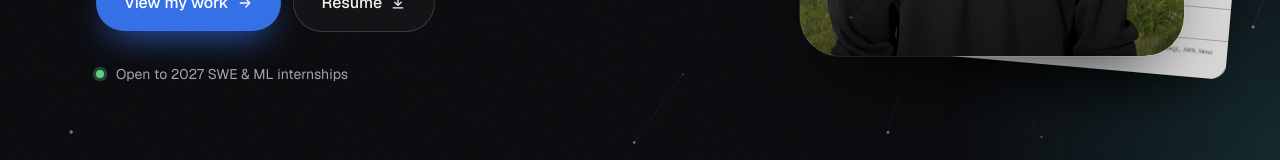
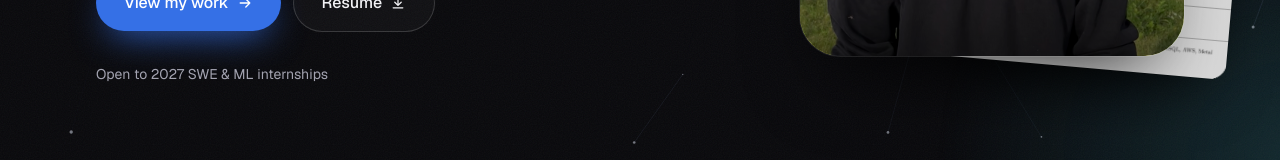
Before and after one commit to D-Haran/Personal-Portfolio, a Next.js app: page / in a window 1280 px wide. Shown: the part 612-772 px from the top of the page. Built offline with nearby package versions, Linux system fonts and the light colour scheme; no server answers.

Commit message:
bug fixes

```diff
--- a/components/home/Hero.tsx
+++ b/components/home/Hero.tsx
@@ -57,7 +57,7 @@ export function Hero() {
           className="rise mt-8 flex items-center gap-3 text-sm text-muted"
           style={{ ["--d" as string]: "720ms" }}
         >
-          <span className="pulse-dot relative inline-block size-2 rounded-full bg-ok text-ok" />
+          {/* <span className="pulse-dot relative inline-block size-2 rounded-full bg-ok text-ok" /> */}
           {site.status}
         </p>
       </div>
```
